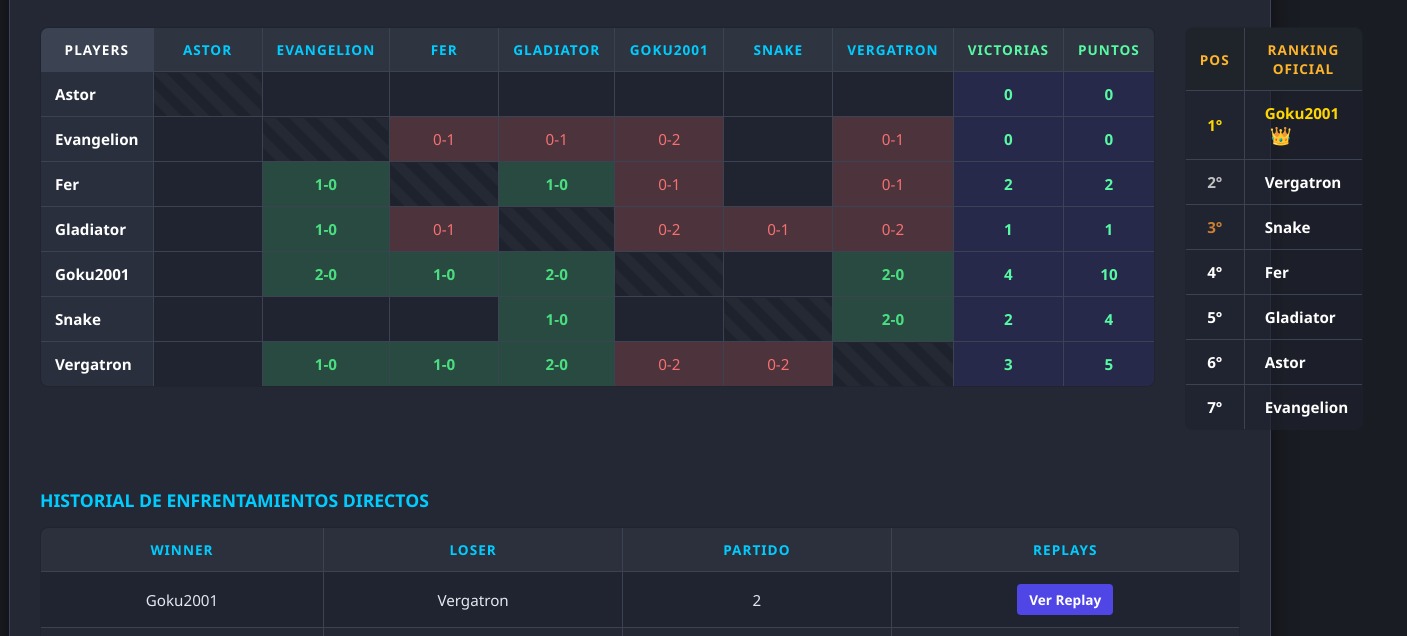
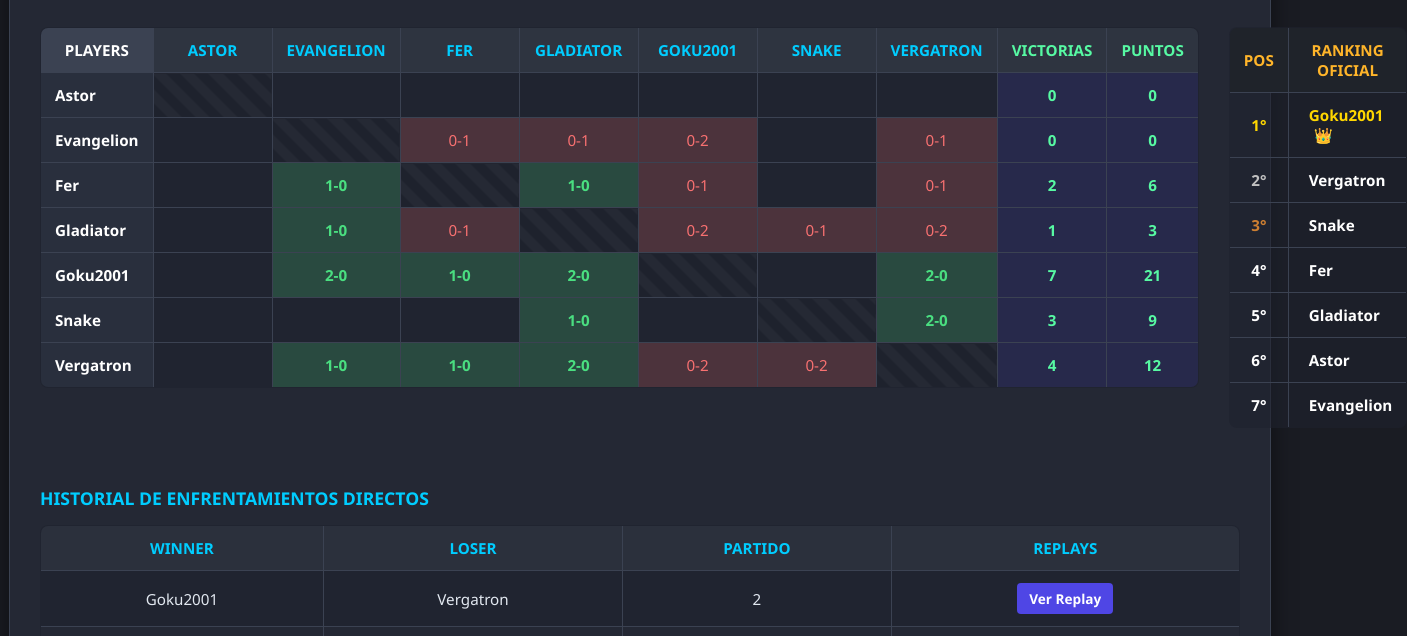
Before and after one commit to Chrisomar11/master-cuack, a website: page index.html in a window 1280 px wide. Shown: the part 135-771 px from the top of the page, 1407 px wide, since content can reach past the window. Drawn offline with Linux system fonts and the light colour scheme.

Commit message:
Update index.html

```diff
--- a/index.html
+++ b/index.html
@@ -12,16 +12,14 @@
             --sc2-blue: #00cdff;
             --text-main: #e2e8f0;
             --border-color: #3b4252;
-
-            /* Nuevos colores para los marcadores */
-            --match-win: rgba(74, 222, 128, 0.2);  /* Verde suave */
+            --match-win: rgba(74, 222, 128, 0.2);
             --match-win-text: #4ade80;
-            --match-lose: rgba(248, 113, 113, 0.2); /* Rojo suave */
+            --match-lose: rgba(248, 113, 113, 0.2);
             --match-lose-text: #f87171;
         }
 
         body {
-            font-family: 'Segoe UI', Tahoma, Geneva, Verdana, sans-serif;
+            font-family: 'Segoe UI', sans-serif;
             background-color: var(--bg-color);
             color: var(--text-main);
             margin: 0;
@@ -60,9 +58,7 @@
         }
 
         @media (min-width: 900px) {
-            .tables-wrapper {
-                grid-template-columns: 2fr 1fr;
-            }
+            .tables-wrapper { grid-template-columns: 2fr 1fr; }
         }
 
         table {
@@ -86,8 +82,6 @@
             color: var(--sc2-blue);
             font-weight: 600;
             text-transform: uppercase;
-            font-size: 0.85rem;
-            letter-spacing: 1px;
         }
 
         .row-player {
@@ -97,10 +91,7 @@
             text-align: left;
         }
 
-        .col-header-player {
-            background-color: #3b4252;
-            color: #fff !important;
-        }
+        .col-header-player { background-color: #3b4252; color: #fff !important; }
 
         .highlight-totals {
             background-color: rgba(79, 70, 229, 0.15);
@@ -108,22 +99,10 @@
             color: #57f9a3;
         }
 
-        .ranking-table th {
-            background-color: #1f232a;
-            color: #ffb52a;
-        }
-
-        .ranking-table td {
-            font-weight: bold;
-        }
-
-        .history-table th {
-            background-color: #2b303c;
-        }
-
-        .history-table tr:nth-child(even) {
-            background-color: rgba(255,255,255,0.02);
-        }
+        .ranking-table th { background-color: #1f232a; color: #ffb52a; }
+        .ranking-table td { font-weight: bold; }
+        .history-table th { background-color: #2b303c; }
+        .history-table tr:nth-child(even) { background-color: rgba(255,255,255,0.02); }
 
         .same-player-cell {
             background-color: #1e222d;
@@ -139,21 +118,16 @@
             text-decoration: none;
             border-radius: 4px;
             font-weight: bold;
-            transition: background 0.2s ease, transform 0.1s ease;
-        }
-        .btn-replay:hover {
-            background-color: #6366f1;
-            transform: scale(1.05);
         }
     </style>
 </head>
 <body>
 
 <div class="container">
-    <h1 id="titulo">Campeonato de Starcraft 2 &lt;Master-Cuack&gt;</h1>
+    <h1>Campeonato de Starcraft 2 &lt;Master-Cuack&gt;</h1>
 
     <div class="tables-wrapper">
-        <!-- MATRIZ PRINCIPAL Y RANKING -->
+        <!-- MATRIZ PRINCIPAL -->
         <div>
             <table id="matriz-competidores">
                 <thead>
@@ -170,96 +144,13 @@
                         <th style="color: #57f9a3;">Puntos</th>
                     </tr>
                 </thead>
-                <tbody>
-                    <tr>
-                        <td class="row-player">Astor</td>
-                        <td class="same-player-cell"></td>
-                        <td></td>
-                        <td></td>
-                        <td></td>
-                        <td></td>
-                        <td></td>
-                        <td></td>
-                        <td class="highlight-totals">0</td>
-                        <td class="highlight-totals">0</td>
-                    </tr>
-                    <tr>
-                        <td class="row-player">Evangelion</td>
-                        <td></td>
-                        <td class="same-player-cell"></td>
-                        <td>0-1</td>
-                        <td>0-1</td>
-                        <td>0-2</td>
-                        <td></td>
-                        <td>0-1</td>
-                        <td class="highlight-totals">0</td>
-                        <td class="highlight-totals">0</td>
-                    </tr>
-                    <tr>
-                        <td class="row-player">Fer</td>
-                        <td></td>
-                        <td>1-0</td>
-                        <td class="same-player-cell"></td>
-                        <td>1-0</td>
-                        <td>0-1</td>
-                        <td></td>
-                        <td>0-1</td>
-                        <td class="highlight-totals">2</td>
-                        <td class="highlight-totals">2</td>
-                    </tr>
-                    <tr>
-                        <td class="row-player">Gladiator</td>
-                        <td></td>
-                        <td>1-0</td>
-                        <td>0-1</td>
-                        <td class="same-player-cell"></td>
-                        <td>0-2</td>
-                        <td>0-1</td>
-                        <td>0-2</td>
-                        <td class="highlight-totals">1</td>
-                        <td class="highlight-totals">1</td>
-                    </tr>
-                    <tr>
-                        <td class="row-player">Goku2001</td>
-                        <td></td>
-                        <td>2-0</td>
-                        <td>1-0</td>
-                        <td>2-0</td>
-                        <td class="same-player-cell"></td>
-                        <td></td>
-                        <td>2-0</td>
-                        <td class="highlight-totals">4</td>
-                        <td class="highlight-totals">10</td>
-                    </tr>
-                    <tr>
-                        <td class="row-player">Snake</td>
-                        <td></td>
-                        <td></td>
-                        <td></td>
-                        <td>1-0</td>
-                        <td></td>
-                        <td class="same-player-cell"></td>
-                        <td>2-0</td>
-                        <td class="highlight-totals">2</td>
-                        <td class="highlight-totals">4</td>
-                    </tr>
-                    <tr>
-                        <td class="row-player">Vergatron</td>
-                        <td></td>
-                        <td>1-0</td>
-                        <td>1-0</td>
-                        <td>2-0</td>
-                        <td>0-2</td>
-                        <td>0-2</td>
-                        <td class="same-player-cell"></td>
-                        <td class="highlight-totals">3</td>
-                        <td class="highlight-totals">5</td>
-                    </tr>
+                <tbody id="matriz-body">
+                    <!-- El motor de JS autogenerará las filas matemáticas aquí -->
                 </tbody>
             </table>
         </div>
 
-        <!-- TABLA DE RANKING EN TIEMPO REAL -->
+        <!-- RANKING EN TIEMPO REAL -->
         <div>
             <table class="ranking-table">
                 <thead>
@@ -268,14 +159,12 @@
                         <th>Ranking Oficial</th>
                     </tr>
                 </thead>
-                <tbody id="ranking-body">
-                    <!-- Dinámico -->
-                </tbody>
+                <tbody id="ranking-body"></tbody>
             </table>
         </div>
     </div>
 
-    <!-- TABLA DE HISTORIAL DE PARTIDOS -->
+    <!-- HISTORIAL DE PARTIDOS -->
     <div class="tables-wrapper" style="margin-top: 40px; grid-template-columns: 1fr;">
         <div>
             <h3 style="color: var(--sc2-blue); text-transform: uppercase; font-size: 1.1rem; margin-bottom: 15px;">Historial de Enfrentamientos Directos</h3>
@@ -288,103 +177,145 @@
                         <th>Replays</th>
                     </tr>
                 </thead>
-                <tbody>
-                           <!-- REEMPLAZA EL '#' POR TU ENLACE EN CADA FILA -->
-                    <tr><td>Goku2001</td><td>Vergatron</td><td>2</td><td><a class="btn-replay" href="#" target="_blank">Ver Replay</a></td></tr>
-                    <tr><td>Goku2001</td><td>Vergatron</td><td>1</td><td><a class="btn-replay" href="#" target="_blank">Ver Replay</a></td></tr>
-                    <tr><td>Snake</td><td>Vergatron</td><td>1</td><td><a class="btn-replay" href="#" target="_blank">Ver Replay</a></td></tr>
-                    <tr><td>Vergatron</td><td>Evangelion</td><td>1</td><td><a class="btn-replay" href="#" target="_blank">Ver Replay</a></td></tr>
-                    <tr><td>Vergatron</td><td>Fer</td><td>1</td><td><a class="btn-replay" href="#" target="_blank">Ver Replay</a></td></tr>
-                    <tr><td>Goku2001</td><td>Gladiator</td><td>2</td><td><a class="btn-replay" href="#" target="_blank">Ver Replay</a></td></tr>
-                    <tr><td>Goku2001</td><td>Gladiator</td><td>1</td><td><a class="btn-replay" href="#" target="_blank">Ver Replay</a></td></tr>
-                    <tr><td>Goku2001</td><td>Evangelion</td><td>2</td><td><a class="btn-replay" href="#" target="_blank">Ver Replay</a></td></tr>
-                    <tr><td>Goku2001</td><td>Evangelion</td><td>1</td><td><a class="btn-replay" href="#" target="_blank">Ver Replay</a></td></tr>
-                    <tr><td>Goku2001</td><td>Fer</td><td>1</td><td><a class="btn-replay" href="#" target="_blank">Ver Replay</a></td></tr>
-                    <tr><td>Fer</td><td>Evangelion</td><td>1</td><td><a class="btn-replay" href="#" target="_blank">Ver Replay</a></td></tr>
-                    <tr><td>Gladiator</td><td>Evangelion</td><td>1</td><td><a class="btn-replay" href="#" target="_blank">Ver Replay</a></td></tr>
-                    <tr><td>Fer</td><td>Gladiator</td><td>1</td><td><a class="btn-replay" href="#" target="_blank">Ver Replay</a></td></tr>
-                    <tr><td>Snake</td><td>Vergatron</td><td>2</td><td><a class="btn-replay" href="#" target="_blank">Ver Replay</a></td></tr>
-                    <tr><td>Vergatron</td><td>Gladiator</td><td>2</td><td><a class="btn-replay" href="#" target="_blank">Ver Replay</a></td></tr>
-                    <tr><td>Vergatron</td><td>Gladiator</td><td>1</td><td><a class="btn-replay" href="#" target="_blank">Ver Replay</a></td></tr>
-                    <tr><td>Snake</td><td>Gladiator</td><td>1</td><td><a class="btn-replay" href="#" target="_blank">Ver Replay</a></td></tr>
-                </tbody>
+                <tbody id="history-body"></tbody>
             </table>
         </div>
     </div>
 </div>
 
 <script>
-    function procesarTablaYRanking() {
-        const tablaMatriz = document.getElementById("matriz-competidores");
-        const columnasCabecera = tablaMatriz.querySelectorAll("thead th");
+    const listaJugadores = ["Astor", "Evangelion", "Fer", "Gladiator", "Goku2001", "Snake", "Vergatron"];
 
-        // Asigna un ancho fijo y uniforme a todas las columnas de los jugadores (de la columna 1 a la 7)
-        // La columna 0 (PLAYERS) y las finales (Victorias/Puntos) mantienen su tamaño natural ajustado
+    // Cargar datos originales si localStorage está vacío
+    const datosOriginales = [
+        { winner: "Goku2001", loser: "Vergatron", partido: 2, replay: "#" },
+        { winner: "Goku2001", loser: "Vergatron", partido: 1, replay: "#" },
+        { winner: "Snake", loser: "Vergatron", partido: 1, replay: "#" },
+        { winner: "Vergatron", loser: "Evangelion", partido: 1, replay: "#" },
+        { winner: "Vergatron", loser: "Fer", partido: 1, replay: "#" },
+        { winner: "Goku2001", loser: "Gladiator", partido: 2, replay: "#" },
+        { winner: "Goku2001", loser: "Gladiator", partido: 1, replay: "#" },
+        { winner: "Goku2001", loser: "Evangelion", partido: 2, replay: "#" },
+        { winner: "Goku2001", loser: "Evangelion", partido: 1, replay: "#" },
+        { winner: "Goku2001", loser: "Fer", partido: 1, replay: "#" },
+        { winner: "Fer", loser: "Evangelion", partido: 1, replay: "#" },
+        { winner: "Gladiator", loser: "Evangelion", partido: 1, replay: "#" },
+        { winner: "Fer", loser: "Gladiator", partido: 1, replay: "#" },
+        { winner: "Snake", loser: "Vergatron", partido: 2, replay: "#" },
+        { winner: "Vergatron", loser: "Gladiator", partido: 2, replay: "#" },
+        { winner: "Vergatron", loser: "Gladiator", partido: 1, replay: "#" },
+        { winner: "Snake", loser: "Gladiator", partido: 1, replay: "#" }
+    ];
+
+    let partidas = JSON.parse(localStorage.getItem('sc2_partidas')) || datosOriginales;
+
+    function inicializarEstructura() {
+        // Ajustar anchos fijos de columnas
+        const columnasCabecera = document.querySelectorAll("#matriz-competidores thead th");
         for (let j = 1; j <= 7; j++) {
-            if (columnasCabecera[j]) {
-                columnasCabecera[j].style.width = "80px";
-                columnasCabecera[j].style.minWidth = "80px";
+            if(columnasCabecera[j]) {
+                columnasCabecera[j].style.width = "90px";
+                columnasCabecera[j].style.minWidth = "90px";
             }
         }
 
-        const filas = document.querySelectorAll("#matriz-competidores tbody tr");
-        let jugadores = [];
+        // Crear base de datos de rendimiento mapeada
+        let estadisticas = {};
+        let matrizVersus = {};
 
-        filas.forEach(fila => {
-            const nombre = fila.cells[0].innerText;
-            const puntos = parseInt(fila.cells[9].innerText) || 0; // Lee de la columna Puntos
-            jugadores.push({ nombre, puntos });
+        listaJugadores.forEach(j => {
+            estadisticas[j] = { victorias: 0, puntos: 0 };
+            matrizVersus[j] = {};
+            listaJugadores.forEach(rival => {
+                matrizVersus[j][rival] = { ganados: 0, perdidos: 0 };
+            });
+        });
 
-            // Formato condicional inteligente para las celdas de marcadores (columnas 1 a 7)
-            for (let i = 1; i <= 7; i++) {
-                const celda = fila.cells[i];
-                const texto = celda.innerText.trim();
+        // Procesar historial para calcular los marcadores exactos en la matriz
+        partidas.forEach(p => {
+            if (estadisticas[p.winner] && estadisticas[p.loser]) {
+                matrizVersus[p.winner][p.loser].ganados++;
+                matrizVersus[p.loser][p.winner].perdidos++;
 
-                if (/^\d+-\d+$/.test(texto)) {
-                    const [golesIzquierda, golesDerecha] = texto.split('-').map(Number);
-
-                    if (golesIzquierda > golesDerecha) {
-                        celda.style.backgroundColor = "var(--match-win)";
-                        celda.style.color = "var(--match-win-text)";
-                        celda.style.fontWeight = "bold";
-                    } else if (golesIzquierda < golesDerecha) {
-                        celda.style.backgroundColor = "var(--match-lose)";
-                        celda.style.color = "var(--match-lose-text)";
-                    }
-                }
+                estadisticas[p.winner].victorias++;
+                // Ejemplo: 3 puntos por victoria registrada
+                estadisticas[p.winner].puntos += 3;
             }
         });
 
-        // Ordenar y renderizar el Ranking
-        jugadores.sort((a, b) => b.puntos - a.puntos);
+        // Renderizar la Matriz de posiciones en base a los cálculos
+        const matrizBody = document.getElementById("matriz-body");
+        matrizBody.innerHTML = "";
+
+        listaJugadores.forEach(jugador => {
+            const tr = document.createElement("tr");
+
+                        // Celda de nombre del jugador fila
+            let HTMLFilas = `<td class="row-player">${jugador}</td>`;
+
+            listaJugadores.forEach(rival => {
+                if (jugador === rival) {
+                    HTMLFilas += `<td class="same-player-cell"></td>`;
+                } else {
+                    const juego = matrizVersus[jugador][rival];
+                    if (juego.ganados === 0 && juego.perdidos === 0) {
+                        HTMLFilas += `<td></td>`;
+                    } else {
+                        const marcador = `${juego.ganados}-${juego.perdidos}`;
+                        const estilo = juego.ganados > juego.perdidos
+                            ? `style="background-color: var(--match-win); color: var(--match-win-text); font-weight: bold;"`
+                            : `style="background-color: var(--match-lose); color: var(--match-lose-text);"`;
+                        HTMLFilas += `<td ${estilo}>${marcador}</td>`;
+                    }
+                }
+            });
+
+            // Agregar totales formulados
+            HTMLFilas += `<td class="highlight-totals">${estadisticas[jugador].victorias}</td>`;
+            HTMLFilas += `<td class="highlight-totals">${estadisticas[jugador].puntos}</td>`;
+
+            tr.innerHTML = HTMLFilas;
+            matrizBody.appendChild(tr);
+        });
+
+        // Renderizar Historial abajo
+        const historyBody = document.getElementById("history-body");
+        historyBody.innerHTML = "";
+        partidas.forEach(p => {
+            const tr = document.createElement("tr");
+            tr.innerHTML = `
+                <td>${p.winner}</td>
+                <td>${p.loser}</td>
+                <td>${p.partido}</td>
+                <td><a class="btn-replay" href="${p.replay}" target="_blank">Ver Replay</a></td>
+            `;
+            historyBody.appendChild(tr);
+        });
+
+        // Renderizar Ranking Dinámico con Corona
+        let podio = Object.keys(estadisticas).map(name => ({ name, puntos: estadisticas[name].puntos }));
+        podio.sort((a,b) => b.puntos - a.puntos);
+
         const rankingBody = document.getElementById("ranking-body");
         rankingBody.innerHTML = "";
-
-        jugadores.forEach((jugador, index) => {
-            const row = document.createElement("tr");
+        podio.forEach((j, index) => {
+            const tr = document.createElement("tr");
             let colorPos = "#fff";
             let corona = "";
 
-            // Asignación de colores por podio y corona para el primer puesto
-            if (index === 0) {
-                colorPos = "#ffd700"; // Oro
-                corona = " <span style='color: #ffd700; margin-left: 5px; font-size: 1.1rem;'>👑</span>";
-            }
-            if (index === 1) colorPos = "#c0c0c0"; // Plata
-            if (index === 2) colorPos = "#cd7f32"; // Bronce
+            if(index === 0) { colorPos = "#ffd700"; corona = " <span style='color: #ffd700; margin-left:5px;'>👑</span>"; }
+            if(index === 1) colorPos = "#c0c0c0";
+            if(index === 2) colorPos = "#cd7f32";
 
-            row.innerHTML = `
-                <td style="color: ${colorPos}">${index + 1}°</td>
-                <td style="text-align: left; padding-left: 20px; color: ${index === 0 ? '#ffd700' : '#fff'}">
-                    ${jugador.nombre}${corona}
-                </td>
+            tr.innerHTML = `
+                <td style="color: ${colorPos}">${index+1}°</td>
+                <td style="text-align: left; padding-left: 20px; color: ${index === 0 ? '#ffd700' : '#fff'}">${j.name}${corona}</td>
             `;
-            rankingBody.appendChild(row);
+            rankingBody.appendChild(tr);
         });
     }
 
-    document.addEventListener("DOMContentLoaded", procesarTablaYRanking);
+    document.addEventListener("DOMContentLoaded", inicializarEstructura);
 </script>
-
 </body>
 </html>
```
